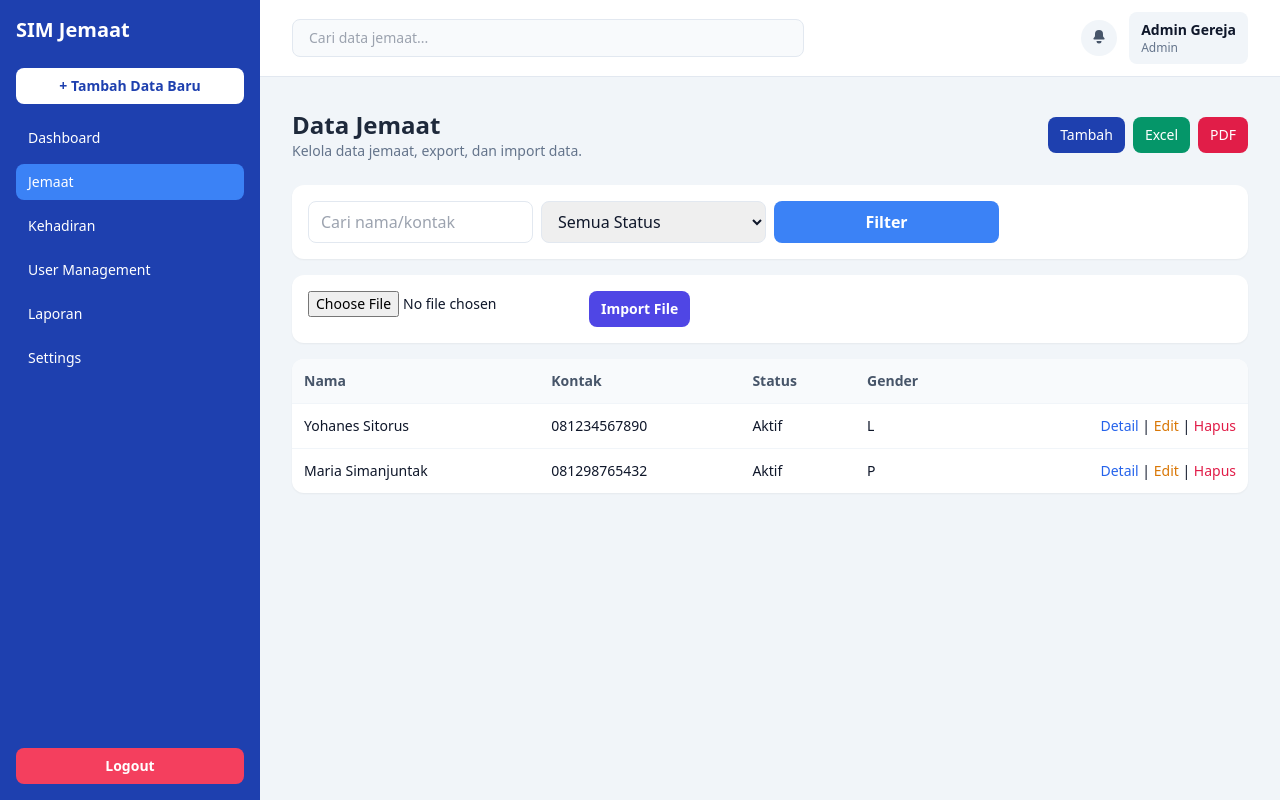
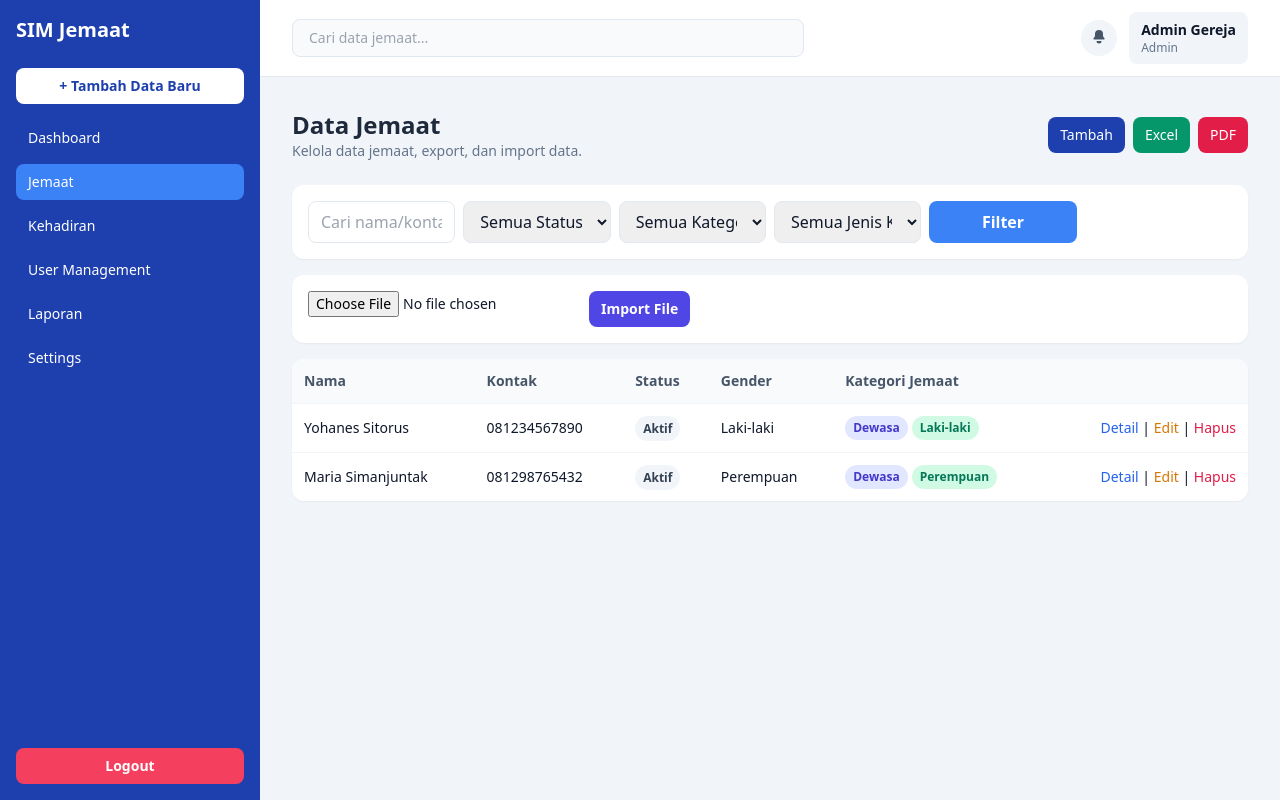
Before and after one commit to Febrii142/Sistem_dataGereja-Fix, a Laravel app: page /members in a window 1280 px wide. Run offline with Laravel 12, Linux system fonts and the light colour scheme; a user stored in the database is signed in; data comes from the database, SQL or seed files in the repository; some libraries are stand-ins or nearby versions.

Commit message:
feat: add combined jemaat category filters and filtered excel export
Agent-Logs-Url: https://github.com/Febrii142/Sistem_dataGereja-Fix/sessions/2cb47a1f-89ba-49b9-be83-f174af2537f9

Co-authored-by: Febrii142 <174692100+Febrii142@users.noreply.github.com>

```diff
--- a/app/Exports/MembersExport.php
+++ b/app/Exports/MembersExport.php
@@ -8,9 +8,12 @@ use Maatwebsite\Excel\Concerns\WithHeadings;
 
 class MembersExport implements FromCollection, WithHeadings
 {
+    public function __construct(private array $filters = []) {}
+
     public function collection()
     {
         return Member::query()
+            ->filterCategories($this->filters)
             ->select(['nama', 'alamat', 'kontak', 'status', 'tanggal_lahir', 'jenis_kelamin', 'pekerjaan'])
             ->orderBy('nama')
             ->get();
--- a/app/Http/Controllers/MemberController.php
+++ b/app/Http/Controllers/MemberController.php
@@ -7,23 +7,42 @@ use App\Imports\MembersImport;
 use App\Models\Member;
 use Barryvdh\DomPDF\Facade\Pdf;
 use Illuminate\Http\Request;
+use Illuminate\Support\Facades\Schema;
 use Maatwebsite\Excel\Facades\Excel;
 
 class MemberController extends Controller
 {
     public function index(Request $request)
     {
+        $wilayahField = collect(['wilayah', 'kelompok'])
+            ->first(fn (string $column) => Schema::hasColumn('members', $column));
+
+        $filters = [
+            'search' => $request->string('search')->toString(),
+            'status' => $request->string('status')->toString(),
+            'gender' => $request->string('gender')->toString(),
+            'age_category' => $request->string('age_category')->toString(),
+            'wilayah' => $request->string('wilayah')->toString(),
+            'wilayah_field' => $wilayahField,
+        ];
+
         $members = Member::query()
-            ->when($request->filled('search'), function ($query) use ($request) {
-                $query->where('nama', 'like', '%'.$request->string('search').'%')
-                    ->orWhere('kontak', 'like', '%'.$request->string('search').'%');
-            })
-            ->when($request->filled('status'), fn ($query) => $query->where('status', $request->string('status')))
+            ->filterCategories($filters)
             ->latest()
             ->paginate(10)
             ->withQueryString();
 
-        return view('members.index', compact('members'));
+        $wilayahOptions = $wilayahField
+            ? Member::query()
+                ->whereNotNull($wilayahField)
+                ->where($wilayahField, '!=', '')
+                ->distinct()
+                ->orderBy($wilayahField)
+                ->pluck($wilayahField)
+                ->all()
+            : [];
+
+        return view('members.index', compact('members', 'wilayahField', 'wilayahOptions'));
     }
 
     public function create()
@@ -82,9 +101,19 @@ class MemberController extends Controller
         return back()->with('success', 'Data jemaat berhasil dihapus.');
     }
 
-    public function exportExcel()
+    public function exportExcel(Request $request)
     {
-        return Excel::download(new MembersExport(), 'data-jemaat.xlsx');
+        $wilayahField = collect(['wilayah', 'kelompok'])
+            ->first(fn (string $column) => Schema::hasColumn('members', $column));
+
+        return Excel::download(new MembersExport([
+            'search' => $request->string('search')->toString(),
+            'status' => $request->string('status')->toString(),
+            'gender' => $request->string('gender')->toString(),
+            'age_category' => $request->string('age_category')->toString(),
+            'wilayah' => $request->string('wilayah')->toString(),
+            'wilayah_field' => $wilayahField,
+        ]), 'data-jemaat.xlsx');
     }
 
     public function exportPdf()
--- a/app/Models/Member.php
+++ b/app/Models/Member.php
@@ -2,7 +2,9 @@
 
 namespace App\Models;
 
+use Illuminate\Database\Eloquent\Builder;
 use Illuminate\Database\Eloquent\Model;
+use Illuminate\Support\Carbon;
 
 class Member extends Model
 {
@@ -20,4 +22,47 @@ class Member extends Model
     {
         return $this->hasMany(Attendance::class);
     }
+
+    public function scopeFilterCategories(Builder $query, array $filters): Builder
+    {
+        return $query
+            ->when(! empty($filters['search']), function (Builder $query) use ($filters) {
+                $search = $filters['search'];
+
+                $query->where(function (Builder $query) use ($search) {
+                    $query->where('nama', 'like', '%'.$search.'%')
+                        ->orWhere('kontak', 'like', '%'.$search.'%');
+                });
+            })
+            ->when(! empty($filters['status']), fn (Builder $query) => $query->where('status', $filters['status']))
+            ->when(! empty($filters['gender']), fn (Builder $query) => $query->where('jenis_kelamin', $filters['gender']))
+            ->when(! empty($filters['age_category']), function (Builder $query) use ($filters) {
+                $today = Carbon::today();
+
+                match ($filters['age_category']) {
+                    'bayi' => $query->whereBetween('tanggal_lahir', [
+                        $today->copy()->subYears(3)->addDay()->toDateString(),
+                        $today->toDateString(),
+                    ]),
+                    'anak' => $query->whereBetween('tanggal_lahir', [
+                        $today->copy()->subYears(13)->addDay()->toDateString(),
+                        $today->copy()->subYears(3)->toDateString(),
+                    ]),
+                    'remaja' => $query->whereBetween('tanggal_lahir', [
+                        $today->copy()->subYears(19)->addDay()->toDateString(),
+                        $today->copy()->subYears(13)->toDateString(),
+                    ]),
+                    'dewasa' => $query->whereBetween('tanggal_lahir', [
+                        $today->copy()->subYears(60)->addDay()->toDateString(),
+                        $today->copy()->subYears(19)->toDateString(),
+                    ]),
+                    'lansia' => $query->whereDate('tanggal_lahir', '<=', $today->copy()->subYears(60)->toDateString()),
+                    default => null,
+                };
+            })
+            ->when(
+                ! empty($filters['wilayah']) && ! empty($filters['wilayah_field']),
+                fn (Builder $query) => $query->where($filters['wilayah_field'], $filters['wilayah'])
+            );
+    }
 }
--- a/resources/views/members/index.blade.php
+++ b/resources/views/members/index.blade.php
@@ -7,17 +7,39 @@
     </div>
     <div class="flex flex-wrap gap-2 text-sm">
         <a class="rounded-lg bg-[#1e40af] px-3 py-2 text-white hover:bg-[#1d4ed8]" href="{{ route('members.create') }}">Tambah</a>
-        <a class="rounded-lg bg-emerald-600 px-3 py-2 text-white hover:bg-emerald-700" href="{{ route('members.export.excel') }}">Excel</a>
+        <a class="rounded-lg bg-emerald-600 px-3 py-2 text-white hover:bg-emerald-700" href="{{ route('members.export.excel', request()->query()) }}">Excel</a>
         <a class="rounded-lg bg-rose-600 px-3 py-2 text-white hover:bg-rose-700" href="{{ route('members.export.pdf') }}">PDF</a>
     </div>
 </div>
-<form method="get" class="mb-4 grid gap-2 rounded-xl bg-white p-4 shadow-sm md:grid-cols-4">
+<form method="get" class="mb-4 grid gap-2 rounded-xl bg-white p-4 shadow-sm md:grid-cols-6">
     <input class="rounded-lg border border-slate-200 px-3 py-2" name="search" value="{{ request('search') }}" placeholder="Cari nama/kontak">
     <select class="rounded-lg border border-slate-200 px-3 py-2" name="status">
         <option value="">Semua Status</option>
         <option value="aktif" @selected(request('status') === 'aktif')>Aktif</option>
-        <option value="tidak_aktif" @selected(request('status') === 'tidak_aktif')>Tidak Aktif</option>
+        <option value="tidak_aktif" @selected(request('status') === 'tidak_aktif')>Non-aktif</option>
+        <option value="pindah" @selected(request('status') === 'pindah')>Pindah</option>
     </select>
+    <select class="rounded-lg border border-slate-200 px-3 py-2" name="age_category">
+        <option value="">Semua Kategori Umur</option>
+        <option value="bayi" @selected(request('age_category') === 'bayi')>Bayi</option>
+        <option value="anak" @selected(request('age_category') === 'anak')>Anak</option>
+        <option value="remaja" @selected(request('age_category') === 'remaja')>Remaja</option>
+        <option value="dewasa" @selected(request('age_category') === 'dewasa')>Dewasa</option>
+        <option value="lansia" @selected(request('age_category') === 'lansia')>Lansia</option>
+    </select>
+    <select class="rounded-lg border border-slate-200 px-3 py-2" name="gender">
+        <option value="">Semua Jenis Kelamin</option>
+        <option value="L" @selected(request('gender') === 'L')>Laki-laki</option>
+        <option value="P" @selected(request('gender') === 'P')>Perempuan</option>
+    </select>
+    @if(! empty($wilayahField))
+        <select class="rounded-lg border border-slate-200 px-3 py-2" name="wilayah">
+            <option value="">Semua {{ $wilayahField === 'kelompok' ? 'Kelompok' : 'Wilayah' }}</option>
+            @foreach($wilayahOptions as $wilayahOption)
+                <option value="{{ $wilayahOption }}" @selected(request('wilayah') === $wilayahOption)>{{ $wilayahOption }}</option>
+            @endforeach
+        </select>
+    @endif
     <button class="rounded-lg bg-[#3b82f6] px-3 py-2 font-semibold text-white hover:bg-[#2563eb]">Filter</button>
 </form>
 <form method="post" enctype="multipart/form-data" action="{{ route('members.import') }}" class="mb-4 flex flex-wrap gap-2 rounded-xl bg-white p-4 shadow-sm">
@@ -33,16 +55,36 @@
             <th class="p-3 text-left font-semibold">Kontak</th>
             <th class="p-3 text-left font-semibold">Status</th>
             <th class="p-3 text-left font-semibold">Gender</th>
+            <th class="p-3 text-left font-semibold">Kategori Jemaat</th>
             <th class="p-3"></th>
         </tr>
         </thead>
         <tbody>
         @forelse($members as $member)
+            @php
+                $umur = \Illuminate\Support\Carbon::parse($member->tanggal_lahir)->age;
+                $kategoriUmur = match (true) {
+                    $umur <= 2 => 'Bayi',
+                    $umur <= 12 => 'Anak',
+                    $umur <= 18 => 'Remaja',
+                    $umur <= 59 => 'Dewasa',
+                    default => 'Lansia',
+                };
+            @endphp
             <tr class="border-t border-slate-100">
                 <td class="p-3">{{ $member->nama }}</td>
                 <td class="p-3">{{ $member->kontak }}</td>
-                <td class="p-3">{{ ucfirst(str_replace('_', ' ', $member->status)) }}</td>
-                <td class="p-3">{{ $member->jenis_kelamin === 'L' ? 'L' : 'P' }}</td>
+                <td class="p-3"><span class="rounded-full bg-slate-100 px-2 py-1 text-xs font-semibold text-slate-700">{{ $member->status === 'tidak_aktif' ? 'Non-aktif' : ucfirst(str_replace('_', ' ', $member->status)) }}</span></td>
+                <td class="p-3">{{ $member->jenis_kelamin === 'L' ? 'Laki-laki' : 'Perempuan' }}</td>
+                <td class="p-3">
+                    <div class="flex flex-wrap gap-1">
+                        <span class="rounded-full bg-indigo-100 px-2 py-1 text-xs font-semibold text-indigo-700">{{ $kategoriUmur }}</span>
+                        <span class="rounded-full bg-emerald-100 px-2 py-1 text-xs font-semibold text-emerald-700">{{ $member->jenis_kelamin === 'L' ? 'Laki-laki' : 'Perempuan' }}</span>
+                        @if(! empty($wilayahField) && ! empty($member->{$wilayahField}))
+                            <span class="rounded-full bg-amber-100 px-2 py-1 text-xs font-semibold text-amber-700">{{ $member->{$wilayahField} }}</span>
+                        @endif
+                    </div>
+                </td>
                 <td class="p-3 text-right">
                     <a class="text-[#2563eb]" href="{{ route('members.show',$member) }}">Detail</a> |
                     <a class="text-amber-600" href="{{ route('members.edit',$member) }}">Edit</a> |
@@ -50,7 +92,7 @@
                 </td>
             </tr>
         @empty
-            <tr><td colspan="5" class="p-3 text-center text-slate-500">Belum ada data jemaat.</td></tr>
+            <tr><td colspan="6" class="p-3 text-center text-slate-500">Belum ada data jemaat.</td></tr>
         @endforelse
         </tbody>
     </table>
```
Also changed, not shown: tests/Feature/MemberFilterTest.php (added, +108 -0 lines).
